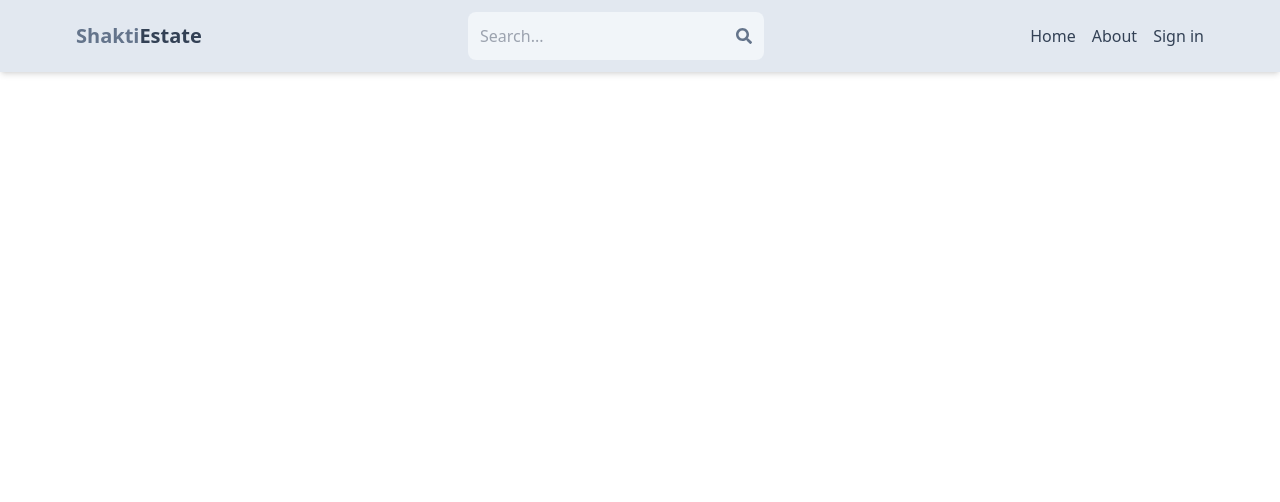
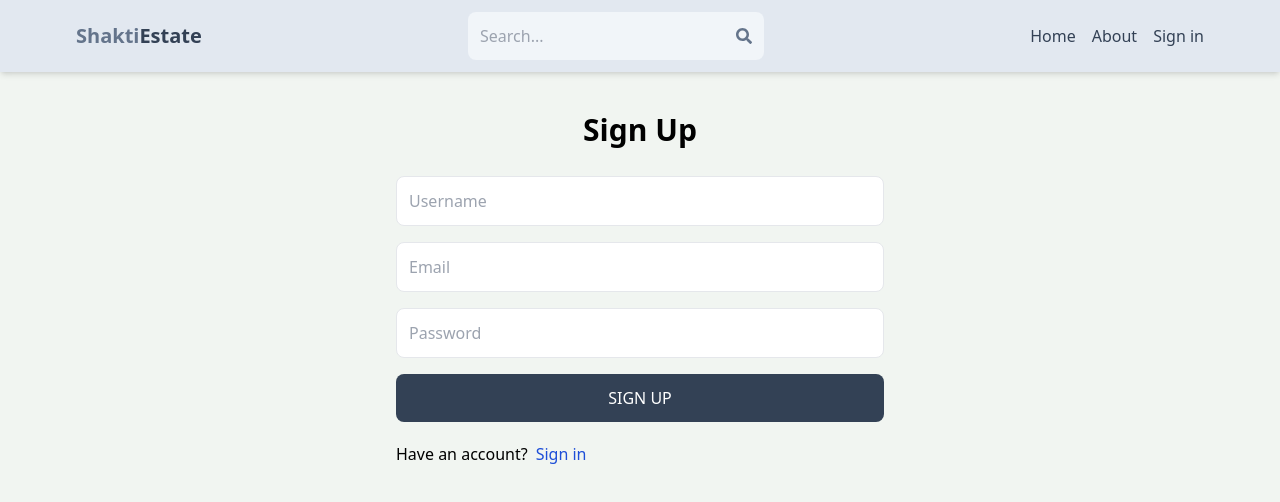
Before and after one commit to ShaktiShresth/mern-realestate, a React (Vite) app in the folder client/: page /sign-up in a window 1280 px wide. Shown: the top 502 px of the page. Built offline with nearby package versions, Linux system fonts and the light colour scheme.

Commit message:
complete sign up page ui

```diff
--- a/client/src/App.jsx
+++ b/client/src/App.jsx
@@ -13,7 +13,7 @@
       <Routes>
         <Route path="/" element={<Home />} />
         <Route path="/sign-in" element={<SignIn />} />
-        <Route path="/sign-out" element={<SignUp />} />
+        <Route path="/sign-up" element={<SignUp />} />
         <Route path="/about" element={<About />} />
         <Route path="/profile" element={<Profile />} />
       </Routes>
--- a/client/src/index.css
+++ b/client/src/index.css
@@ -1,3 +1,7 @@
 @tailwind base;
 @tailwind components;
 @tailwind utilities;
+
+body{
+    background-color: rgb(241,245,241);
+}
--- a/client/src/pages/SignUp.jsx
+++ b/client/src/pages/SignUp.jsx
@@ -1,5 +1,40 @@
+import { Link } from "react-router-dom";
+
 const SignUp = () => {
-  return <div>SignUp</div>;
+  return (
+    <div className="p-3 max-w-lg mx-auto">
+      <h1 className="text-3xl text-center font-semibold my-7">Sign Up</h1>
+      <form className="flex flex-col gap-4">
+        <input
+          type="text"
+          placeholder="Username"
+          className="border p-3 rounded-lg"
+          id="username"
+        />
+        <input
+          type="email"
+          placeholder="Email"
+          className="border p-3 rounded-lg"
+          id="email"
+        />
+        <input
+          type="password"
+          placeholder="Password"
+          className="border p-3 rounded-lg"
+          id="password"
+        />
+        <button className="bg-slate-700 text-white p-3 rounded-lg uppercase hover:opacity-95 disabled:opacity-80">
+          Sign Up
+        </button>
+      </form>
+      <div className="flex gap-2 mt-5">
+        <p>Have an account?</p>
+        <Link to="/sign-in">
+          <span className="text-blue-700">Sign in</span>
+        </Link>
+      </div>
+    </div>
+  );
 };
 
 export default SignUp;
```
